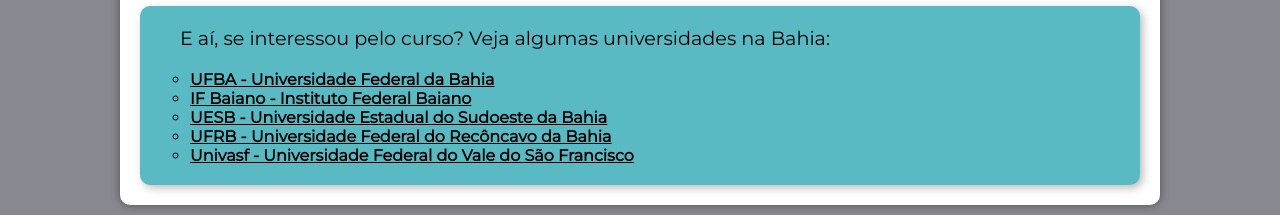
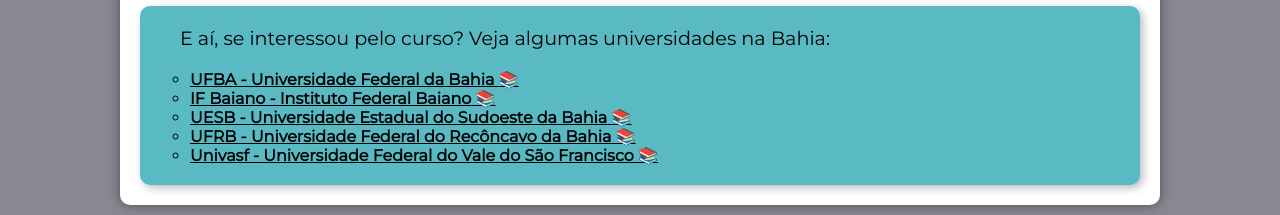
Before and after one commit to alucasb/Zootecnia, a plain HTML site: page index.html in a window 1280 px wide. Shown: the part 3174-3389 px from the top of the page. Drawn offline with Linux system fonts and the light colour scheme.

Commit message:
correções

```diff
--- a/estilo/estilo.css
+++ b/estilo/estilo.css
@@ -129,7 +129,7 @@
     margin-bottom: 30px;
     border-bottom-left-radius: 10px;
     border-bottom-right-radius: 10px;
-    box-shadow: 0px 0px 10px rgba(0, 0, 0, 0.445);
+    box-shadow: 0px 0px 12px rgba(0, 0, 0, 0.445);
 }
 
  main h1{
@@ -154,6 +154,12 @@
     text-align: justify;
     font-size: 1.2em;
 }
+
+a.externo::after{
+    content: '\00A0\1F4DA';
+
+}
+
 main ul{
     padding-left: 40px;
     padding-top: 10px;
--- a/index.html
+++ b/index.html
@@ -65,11 +65,11 @@
             <aside>
                 <p>E aí, se interessou pelo curso? Veja algumas universidades na Bahia:</p>
                 <ul>
-                    <li><a href="https://www.ufba.br/cursos/zootecnia?qt-pagina_inicial_quicktabs=3#qt-pagina_inicial_quicktabs" target="_blank">UFBA - Universidade Federal da Bahia</a></li>
-                    <li><a href="https://ifbaiano.edu.br/portal/zootecnia-santa-ines/" target="_blank">IF Baiano - Instituto Federal Baiano</a></li>
-                    <li><a href="http://catalogo.uesb.br/cursos/zootecnia-bac-it/20181_diurno_zootecnia" target="_blank">UESB - Universidade Estadual do Sudoeste da Bahia</a></li>
-                    <li><a href="https://ufrb.edu.br/portal/index.php?option=com_chronoforms5&chronoform=ver-graduacao&id=43" target="_blank">UFRB - Universidade Federal do Recôncavo da Bahia</a></li>
-                    <li><a href="http://www.univasf.edu.br/~czoo/" target="_blank">Univasf - Universidade Federal do Vale do São Francisco</a></li>
+                    <li><a href="https://www.ufba.br/cursos/zootecnia?qt-pagina_inicial_quicktabs=3#qt-pagina_inicial_quicktabs" target="_blank" class="externo">UFBA - Universidade Federal da Bahia</a></li>
+                    <li><a href="https://ifbaiano.edu.br/portal/zootecnia-santa-ines/" target="_blank" class="externo">IF Baiano - Instituto Federal Baiano</a></li>
+                    <li><a href="http://catalogo.uesb.br/cursos/zootecnia-bac-it/20181_diurno_zootecnia" target="_blank" class="externo">UESB - Universidade Estadual do Sudoeste da Bahia</a></li>
+                    <li><a href="https://ufrb.edu.br/portal/index.php?option=com_chronoforms5&chronoform=ver-graduacao&id=43" target="_blank" class="externo">UFRB - Universidade Federal do Recôncavo da Bahia</a></li>
+                    <li><a href="http://www.univasf.edu.br/~czoo/" target="_blank" class="externo">Univasf - Universidade Federal do Vale do São Francisco</a></li>
                 </ul>
             </aside>
         </article>
```
